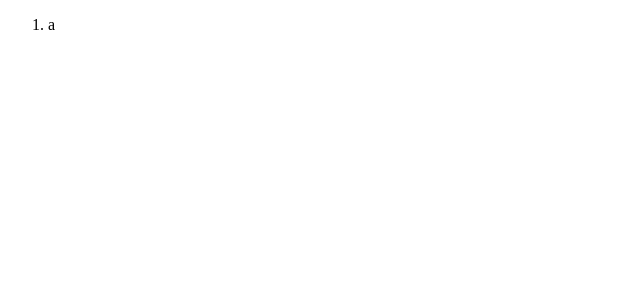
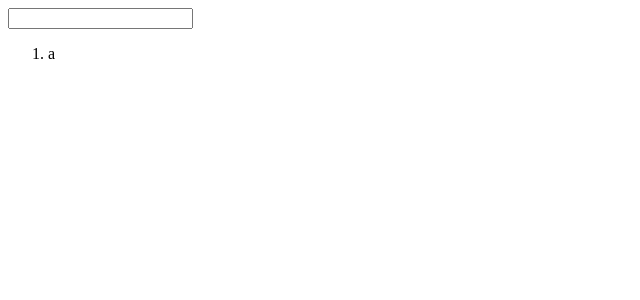
Before and after one commit to alchemy-fullstack-js-winter-2019/redux-words, a React app: page /words/1 in a window 1280 px wide. Shown: the top 300 px of the page, without its empty margins (0-640 px from the left). Built offline with nearby package versions, Linux system fonts and the light colour scheme.

Commit message:
start query-string location searchTerm work

```diff
--- a/src/components/app/App.js
+++ b/src/components/app/App.js
@@ -13,7 +13,7 @@ export default function App() {
     <Router>
       <Switch>
         <Route exact path={'/'} component={TopWords} />
-        <Route exact path={'/words/:count'} component={TopWords} />
+        <Route exact path={'/words/:count'} component={Searchable} />
         <Route exact path={'/search'} component={Searchable} />
         <Redirect to={'/'} />
       </Switch>
--- a/src/components/words/Searchable.js
+++ b/src/components/words/Searchable.js
@@ -2,21 +2,25 @@ import React from 'react';
 import PropTypes from 'prop-types';
 import SearchWords from '../../containers/words/SearchWords';
 import TopWords from '../../containers/words/TopWords';
-/*
-this combines the SearchWords and TopWords containers
-Use this for the /words/:count route
-*/
-const Searchable = ({ match }) => {
+import queryString from 'query-string';
+
+const params = queryString.parse(location.search);
+// eslint-disable-next-line
+console.log(params.searchTerm); // this is the searchTerm in pathname
+
+// eslint-disable-next-line
+const Searchable = ({ location, match }) => {
   return (
     < >
-      <SearchWords/>
+      <SearchWords />
       <TopWords match={match}/>
     </>
   );
 };
 
 Searchable.propTypes = {
-  match: PropTypes.object.isRequired
+  match: PropTypes.object.isRequired,
+  location: PropTypes.object
 };
 
 export default Searchable;
```
